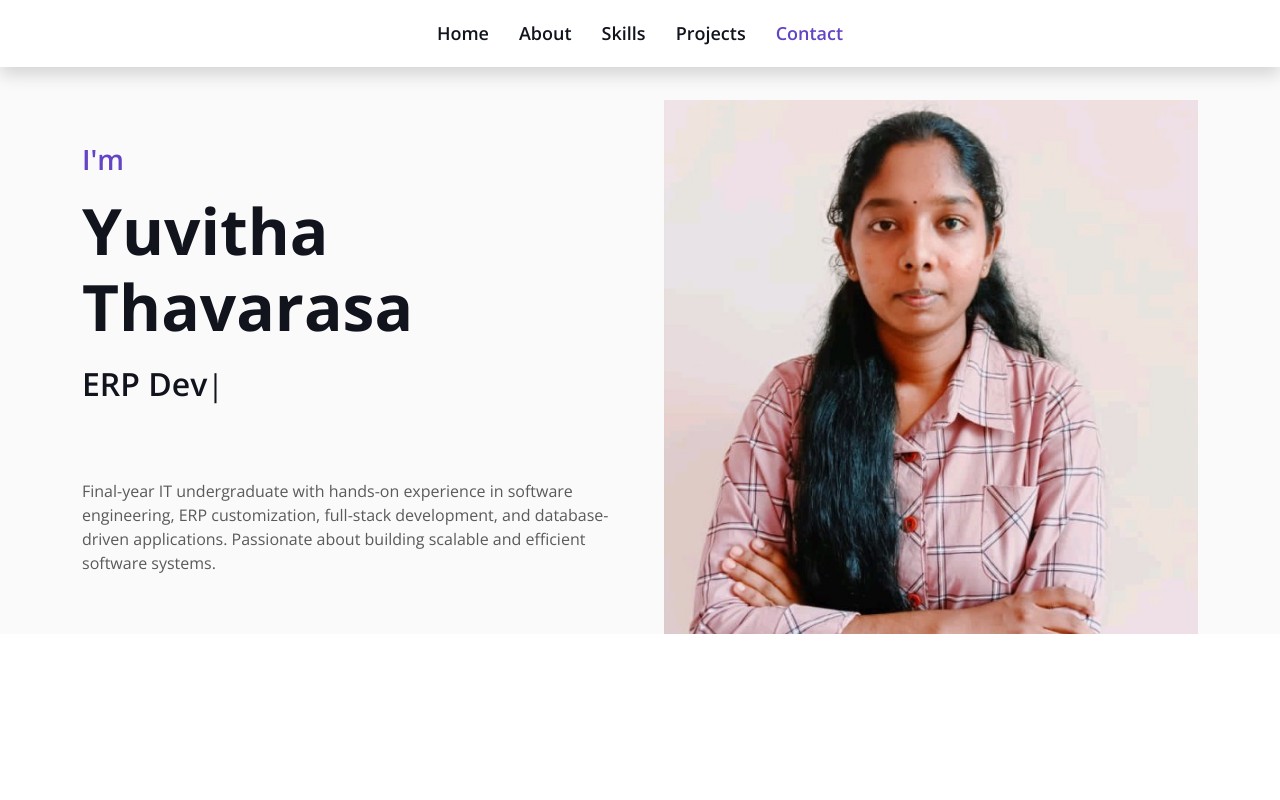
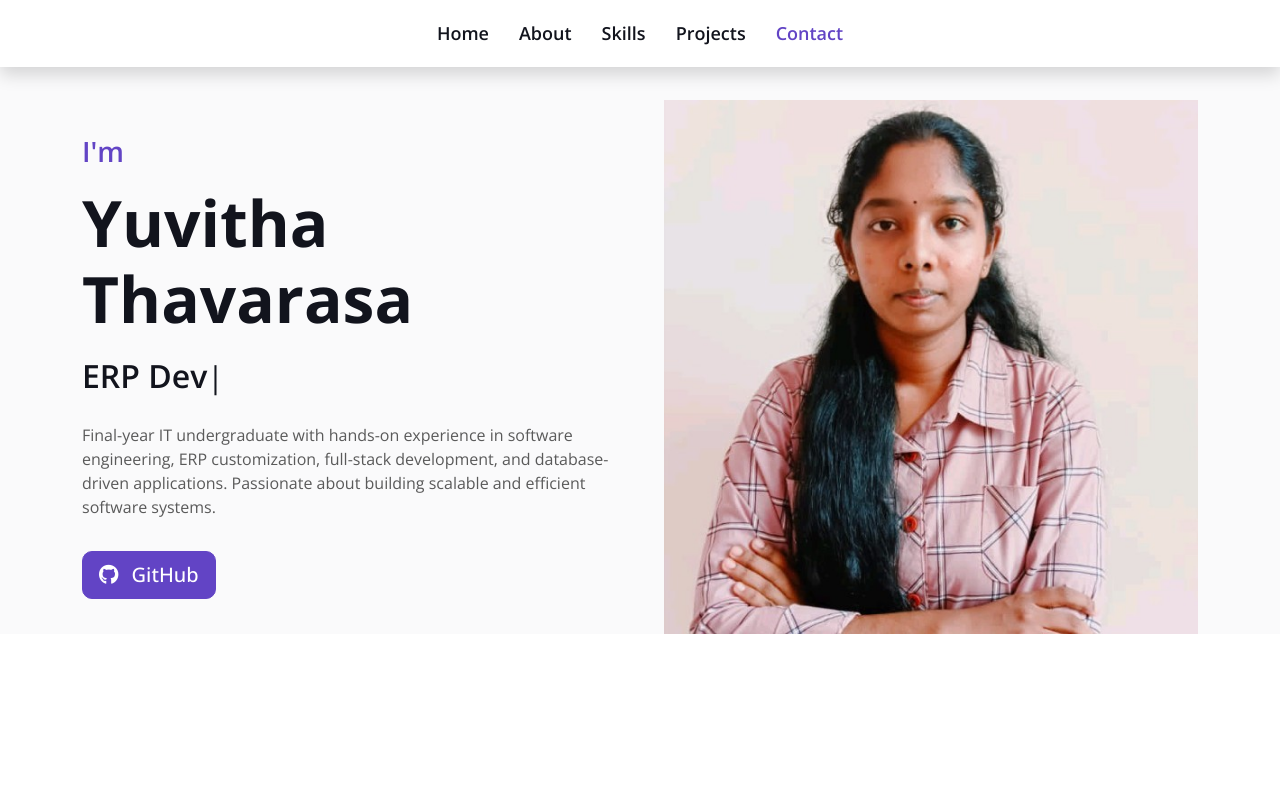
Before and after one commit to YuvithaThavarasa/portfolio, a plain HTML site: page index.html in a window 1280 px wide. Shown: the top 800 px of the page. Drawn offline with nearby package versions, Linux system fonts and the light colour scheme.

Commit message:
Initial commit

```diff
--- a/index.html
+++ b/index.html
@@ -75,12 +75,15 @@
                 <h1 class="display-3 mb-3">Yuvitha Thavarasa</h1>
                 <h2 class="typed-text-output d-inline"></h2>
                 <div class="typed-text d-none">Software Engineer, ERP Developer, Python Developer, Full Stack Developer, React Developer</div>
-                    <div class="d-flex align-items-center pt-5">
-                    </div>
 
                 <p class="mt-4">
                     Final-year IT undergraduate with hands-on experience in software engineering, ERP customization, full-stack development, and database-driven applications. Passionate about building scalable and efficient software systems.
                 </p>
+
+                <!-- GitHub Button -->
+                <a href="https://github.com/YuvithaThavarasa" target="_blank" class="btn btn-primary btn-lg mt-3">
+                    <i class="fab fa-github me-2"></i> GitHub
+                </a>
             </div>
             <div class="col-lg-6">
                 <img class="img-fluid" src="img/photo.jpg" alt="">
```
Also changed, not shown: READ-ME.txt (deleted). Lines whose indentation alone changed are shown as unchanged.
